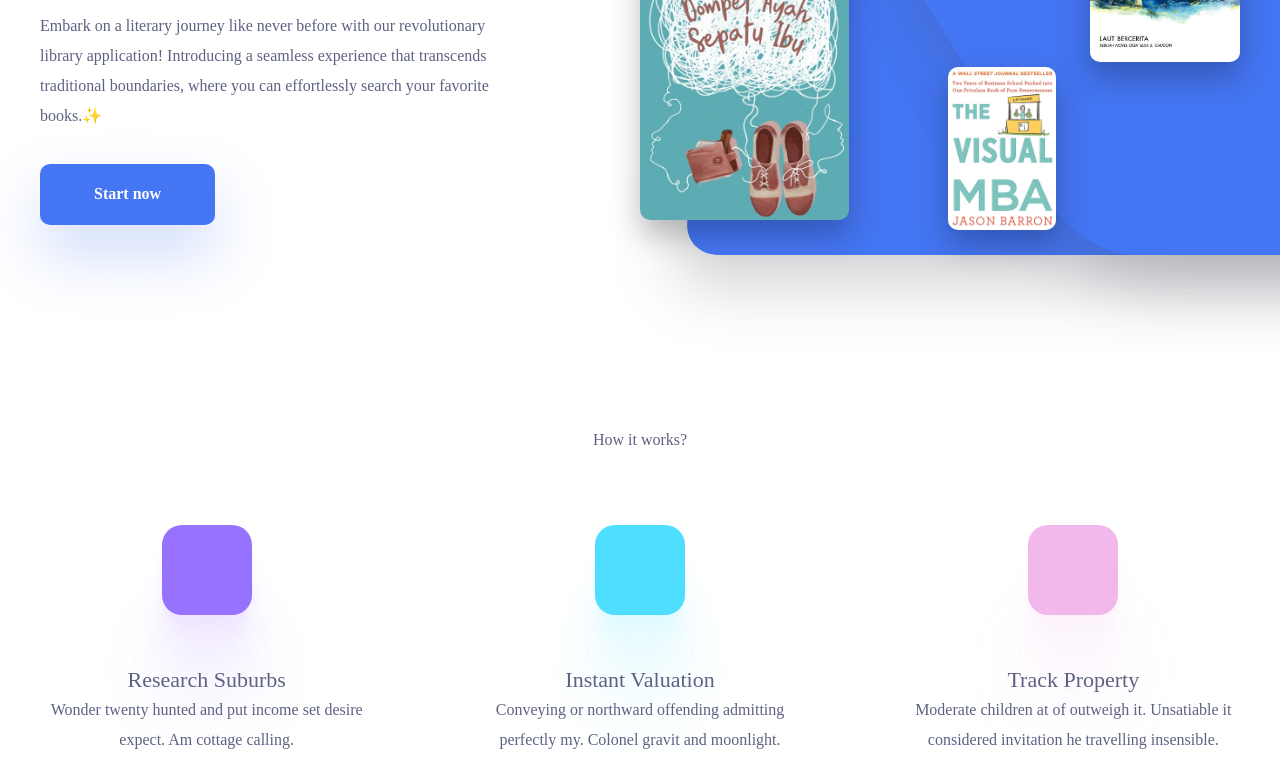
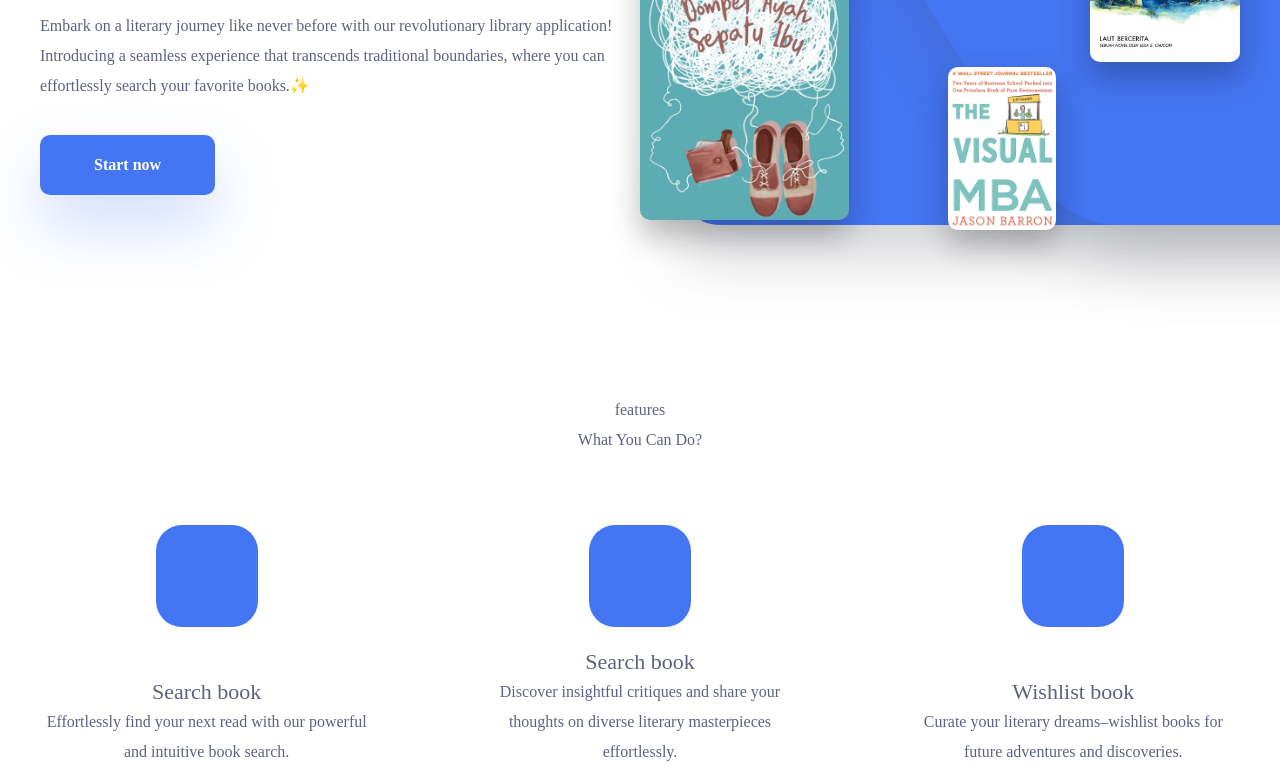
Before and after one commit to VirtoOZ/LIDIA, a website: page src/index.html in a window 1280 px wide. Shown: the part 454-1221 px from the top of the page. Drawn offline with nearby package versions, Linux system fonts and the light colour scheme; files that its build step writes are made by us from their sources; files whose address does not match are found by name; a web font is replaced by a local one.

Commit message:
Работа над блоком features

```diff
--- a/gulp/version.json
+++ b/gulp/version.json
@@ -1,3 +1,3 @@
 {
-    "main": "20241014124839"
+    "main": "20241015224904"
 }
--- a/src/index.html
+++ b/src/index.html
@@ -24,7 +24,6 @@
 								<a href="#" class="content__button">Start now</a>
 								<div class="content__blue-element"></div>
 							</div>
-
 							<div class="main__media media">
 								<div class="media__wrapper">
 									<a href="#" class="media__image_1 _ibg"><img src="@img/main/talking-to-strangers.jpg" alt="talking-to-strangers"></a>
@@ -33,58 +32,54 @@
 									<a href="#" class="media__image_4 _ibg"><img src="@img/main/the-visual-mba.jpg" alt="the-visual-mba"></a>
 								</div>
 							</div>
-
 						</div>
 					</div>
-
 				</div>
 			</section>
-			<section class="page__how how"></section>
-			<div class="how__container _container">
-				<div class="how__title title-box">
-					<div class="title-box__title">How it works?</div>
-				</div>
-				<div class="how__body">
-					<div class="how__columns columns-how">
-						<div class="columns-how__item">
-							<div class="columns-how__line columns-how__line_purple-blue"></div>
-							<div class="columns-how__icon">
-								<div class="columns-how__frame columns-how__frame_purple _icon-search"></div>
-							</div>
-							<div class="columns-how__body title-box">
-								<h2 class="title-box__title ">Research Suburbs</h2>
-								<div class="title-box__text">
-									<p>Wonder twenty hunted and put income set desire expect. Am cottage calling.</p>
+			<section class="page__features features">
+				<div class="features__container _container">
+					<div class="features__title title-box">
+						<div class="title-box__subtitle">features</div>
+						<div class="title-box__title">What You Can Do?</div>
+					</div>
+					<div class="features__body">
+						<div class="features__columns columns-features">
+							<div class="columns-features__item">
+								<div class="columns-features__icon">
+									<div class="columns-features__frame columns-features__frame_purple _icon-search"></div>
+								</div>
+								<div class="columns-features__body title-box">
+									<h2 class="title-box__title ">Search book</h2>
+									<div class="title-box__text">
+										<p>Effortlessly find your next read with our powerful and intuitive book search.</p>
+									</div>
 								</div>
 							</div>
-						</div>
-						<div class="columns-how__item">
-							<div class="columns-how__line columns-how__line_blue-pink"></div>
-							<div class="columns-how__icon">
-								<div class="columns-how__frame columns-how__frame_blue _icon-help"></div>
-							</div>
-							<div class="columns-how__body title-box">
-								<h2 class="title-box__title ">Instant Valuation</h2>
-								<div class="title-box__text">
-									<p>Conveying or northward offending admitting perfectly my. Colonel gravit and moonlight.</p>
+							<div class="columns-features__item">
+								<div class="columns-features__icon">
+									<div class="columns-features__frame columns-features__frame_blue _icon-help"></div>
+								</div>
+								<div class="columns-features__body title-box">
+									<h2 class="title-box__title ">Search book</h2>
+									<div class="title-box__text">
+										<p>Discover insightful critiques and share your thoughts on diverse literary masterpieces effortlessly.</p>
+									</div>
 								</div>
 							</div>
-						</div>
-						<div class="columns-how__item">
-							<div class="columns-how__line columns-how__line_blue-pink"></div>
-							<div class="columns-how__icon">
-								<div class="columns-how__frame columns-how__frame_pink _icon-house"></div>
-							</div>
-							<div class="columns-how__body title-box">
-								<h2 class="title-box__title ">Track Property</h2>
-								<div class="title-box__text">
-									<p>Moderate children at of outweigh it. Unsatiable it considered invitation he travelling insensible.</p>
+							<div class="columns-features__item">
+								<div class="columns-features__icon">
+									<div class="columns-features__frame columns-features__frame_pink _icon-house"></div>
+								</div>
+								<div class="columns-features__body title-box">
+									<h2 class="title-box__title ">Wishlist book</h2>
+									<div class="title-box__text">
+										<p>Curate your literary dreams–wishlist books for future adventures and discoveries.</p>
+									</div>
 								</div>
 							</div>
 						</div>
 					</div>
 				</div>
-			</div>
 			</section>
 		</main>
 		@@include('html/_footer.html',{})
--- a/src/scss/style.scss
+++ b/src/scss/style.scss
@@ -93,6 +93,20 @@ body {
 	&__main {
 		margin: 0px 0px 170px 0px;
 	}
+	// .page__features
+	&__features {
+	}
+}
+.title-box {
+	// .title-box__subtitle
+	&__subtitle {
+	}
+	// .title-box__title
+	&__title {
+	}
+	// .title-box__text
+	&__text {
+	}
 }
 //</ОБЩИЕ СТИЛИ>=================================
 
@@ -111,12 +125,12 @@ body {
 	}
 	// .main__body
 	&__body {
-		@media (max-width: ($md5+px)) {
-			// padding: 0px 30px 0px 0px;
+		display: flex;
+		@media (min-width: ($md2+px)) {
+			position: relative;
 		}
-		@media (min-width: ($md2+px)) {
-			display: flex;
-			position: relative;
+		@media (max-width: ($md2+px)) {
+			flex-direction: column;
 		}
 	}
 	// .main__content
@@ -127,16 +141,20 @@ body {
 		}
 		@media (max-width: ($md2+px)) {
 			position: relative;
+			// max-width: 50%;
+			@include adaptiv-value("width", 600, 280, 1);
 		}
 	}
 	// .main__media
 	&__media {
-		min-height: 540px;
 		flex: 0 1 50%;
 		@include adaptiv-value("padding-top", 168, 60, 1);
 	}
 }
 .content {
+	// .content__wrapper
+	&__wrapper {
+	}
 	// .content__title
 	&__title {
 		@include adaptiv-value("font-size", 76, 42, 1);
@@ -165,7 +183,6 @@ body {
 	// .content__text
 	&__text {
 		@include adaptiv-value("font-size", 16, 14, 1);
-		@include adaptiv-value("width", 501, 300, 1);
 		margin: 0px 0px 34px 0px;
 		padding: 0px 10px 0px 0px;
 		text-shadow: 0 0 5px #fff;
@@ -239,11 +256,11 @@ body {
 	// .media__wrapper
 	&__wrapper {
 		position: relative;
-		@media (max-width: ($md4+px)) {
+		@media (max-width: ($md2+px)) {
 			display: flex;
-			flex-direction: column;
-			align-items: center;
-			row-gap: 20px;
+			justify-content: center;
+			gap: 20px;
+			flex-wrap: wrap;
 		}
 	}
 	// .media__image
@@ -252,23 +269,22 @@ body {
 		&_2,
 		&_3,
 		&_4 {
-			@media (min-width: ($md4+px)) {
-				position: absolute;
-			}
 			border-radius: 10px;
 			display: inline-block;
 			box-shadow: 0px 15px 30px 0px rgba(0, 0, 0, 0.25);
-			@media (max-width: ($md4+px)) {
-				display: flex;
+			@media (max-width: ($md2+px)) {
+				max-width: 280px;
 				img {
-					width: 280px;
 					position: static;
 				}
+			}
+			@media (min-width: ($md2+px)) {
+				position: absolute;
 			}
 		}
 		// .media__image_1
 		&_1 {
-			@media (min-width: ($md4+px)) {
+			@media (min-width: ($md2+px)) {
 				width: calc(143 / 600 * 100%);
 				padding: 0px 0px 35.7% 0px;
 				left: calc(236 / 600 * 100%);
@@ -276,7 +292,7 @@ body {
 		}
 		// .media__image_2
 		&_2 {
-			@media (min-width: ($md4+px)) {
+			@media (min-width: ($md2+px)) {
 				width: calc(150 / 600 * 100%);
 				padding: 0px 0px 38% 0px;
 				left: calc(450 / 600 * 100%);
@@ -285,7 +301,7 @@ body {
 		}
 		// .media__image_3
 		&_3 {
-			@media (min-width: ($md4+px)) {
+			@media (min-width: ($md2+px)) {
 				width: calc(209 / 600 * 100%);
 				padding: 0px 0px 50.4% 0px;
 				top: 204px;
@@ -293,7 +309,7 @@ body {
 		}
 		// .media__image_4
 		&_4 {
-			@media (min-width: ($md4+px)) {
+			@media (min-width: ($md2+px)) {
 				width: calc(108 / 600 * 100%);
 				padding: 0px 0px 27.2% 0px;
 				left: calc(308 / 600 * 100%);
@@ -304,20 +320,20 @@ body {
 }
 //</MAIN>=================================
 
-//<HOW>=================================
-.how {
-	// .how__container
+//<features>=================================
+.features {
+	// .features__container
 	&__container {
 	}
-	// .how__title
+	// .features__title
 	&__title {
 		text-align: center;
 		@include adaptiv-value("margin-bottom", 70, 30, 1);
 	}
-	// .how__body
+	// .features__body
 	&__body {
 	}
-	// .how__columns
+	// .features__columns
 	&__columns {
 		display: grid;
 		grid-template-columns: repeat(auto-fit, minmax(200px, 1fr));
@@ -331,15 +347,15 @@ body {
 		}
 	}
 }
-.columns-how {
-	// .columns-how__item
+.columns-features {
+	// .columns-features__item
 	&__item {
 		min-height: 100%;
 		display: flex;
 		flex-direction: column;
 		align-items: center;
-		&:nth-child(3) .columns-how__line,
-		&:last-child .columns-how__line {
+		&:nth-child(3) .columns-features__line,
+		&:last-child .columns-features__line {
 			display: none;
 		}
 		@media (max-width: ($md3+px)) {
@@ -347,8 +363,8 @@ body {
 		}
 		@media (any-hover: hover) {
 			&:hover {
-				.columns-how__line::after,
-				.columns-how__line::before {
+				.columns-features__line::after,
+				.columns-features__line::before {
 					transform: translate(0, -50%) scale(1.3);
 					animation: pulse 1.2s linear infinite;
 					/* ключевые кадры */
@@ -373,96 +389,37 @@ body {
 			}
 		}
 	}
-	// .columns-how__icon
+	// .columns-features__icon
 	&__icon {
 		flex: 1 1 auto;
 		@media (any-hover: hover) {
 			&:hover {
-				.columns-how__frame::before {
+				.columns-features__frame::before {
 					transform: scale(1.3);
 				}
 			}
 		}
 		&:not(:last-child) {
-			@include adaptiv-value("margin-bottom", 50, 25, 1);
+			@include adaptiv-value("margin-bottom", 20, 15, 1);
 		}
 	}
-	// .columns-how__line
-	&__line {
-		position: relative;
-		@include adaptiv-value("width", 210, 0, 1);
-		@media (max-width: ($md3+px)) {
-			display: none;
-		}
-		// .columns-how__line_left
-		&_left {
-			background-image: linear-gradient(90deg, transparent, transparent 50%, #fff 50%, #fff 100%),
-				linear-gradient(90deg, #9672ff, #4de0fd);
-		}
-		// .columns-how__line_right
-		&_right {
-			background-image: linear-gradient(90deg, transparent, transparent 50%, #fff 50%, #fff 100%),
-				linear-gradient(90deg, #4de0fd, #f2b8ec);
-			&::before {
-				background-color: #4de0fd;
-			}
-			&::after {
-				background-color: #f2b8ec;
-			}
-		}
-		@media (max-width: ($md3+px)) {
-			// width: 200%;
-		}
-	}
-	// .columns-how__frame
+	// .columns-features__frame
 	&__frame {
-		width: 90px;
-		height: 90px;
+		width: 102px;
+		height: 102px;
 		border-radius: 20px;
 		display: flex;
 		justify-content: center;
 		align-items: center;
-		border-radius: 20px;
+		border-radius: 26px;
+		background-color: $blueColor;
 		&::before {
 			transition: transform 0.3s ease 0s;
 			font-size: 25px;
 			color: #fff;
 		}
-		// .columns-how__frame_purple
-		&_purple {
-			background-color: #9672ff;
-			box-shadow:
-				0px 100px 80px 0px rgba(150, 114, 255, 0.07),
-				0px 64.815px 46.852px 0px rgba(150, 114, 255, 0.05),
-				0px 38.519px 25.481px 0px rgba(150, 114, 255, 0.04),
-				0px 20px 13px 0px rgba(150, 114, 255, 0.04),
-				0px 8.148px 6.519px 0px rgba(150, 114, 255, 0.03),
-				0px 1.852px 3.148px 0px rgba(150, 114, 255, 0.02);
-		}
-		// .columns-how__frame_blue
-		&_blue {
-			background-color: #4ddffd;
-			box-shadow:
-				0px 100px 80px 0px rgba(77, 223, 253, 0.07),
-				0px 64.815px 46.852px 0px rgba(77, 223, 253, 0.05),
-				0px 38.519px 25.481px 0px rgba(77, 223, 253, 0.04),
-				0px 20px 13px 0px rgba(77, 223, 253, 0.04),
-				0px 8.148px 6.519px 0px rgba(77, 223, 253, 0.03),
-				0px 1.852px 3.148px 0px rgba(77, 223, 253, 0.02);
-		}
-		// .columns-how__frame_pink
-		&_pink {
-			background-color: #f2b8ec;
-			box-shadow:
-				0px 100px 80px 0px rgba(242, 184, 236, 0.07),
-				0px 64.815px 46.852px 0px rgba(242, 184, 236, 0.05),
-				0px 38.519px 25.481px 0px rgba(242, 184, 236, 0.04),
-				0px 20px 13px 0px rgba(242, 184, 236, 0.04),
-				0px 8.148px 6.519px 0px rgba(242, 184, 236, 0.03),
-				0px 1.852px 3.148px 0px rgba(242, 184, 236, 0.02);
-		}
 	}
-	// .columns-how__body
+	// .columns-features__body
 	&__body {
 		text-align: center;
 		h2 {
@@ -470,7 +427,7 @@ body {
 		}
 	}
 }
-//</HOW>=================================
+//</features>=================================
 //<ОБЩИЕ СТИЛИ>=================================
 
 //<MAIN>=================================
```
Also changed, not shown: dist/css/style.min.css, dist/img/main/talking-to-strangers1.jpg (deleted), dist/img/main/talking-to-strangers11.jpg (deleted), dist/index.html, dist/js/app.min.js.
